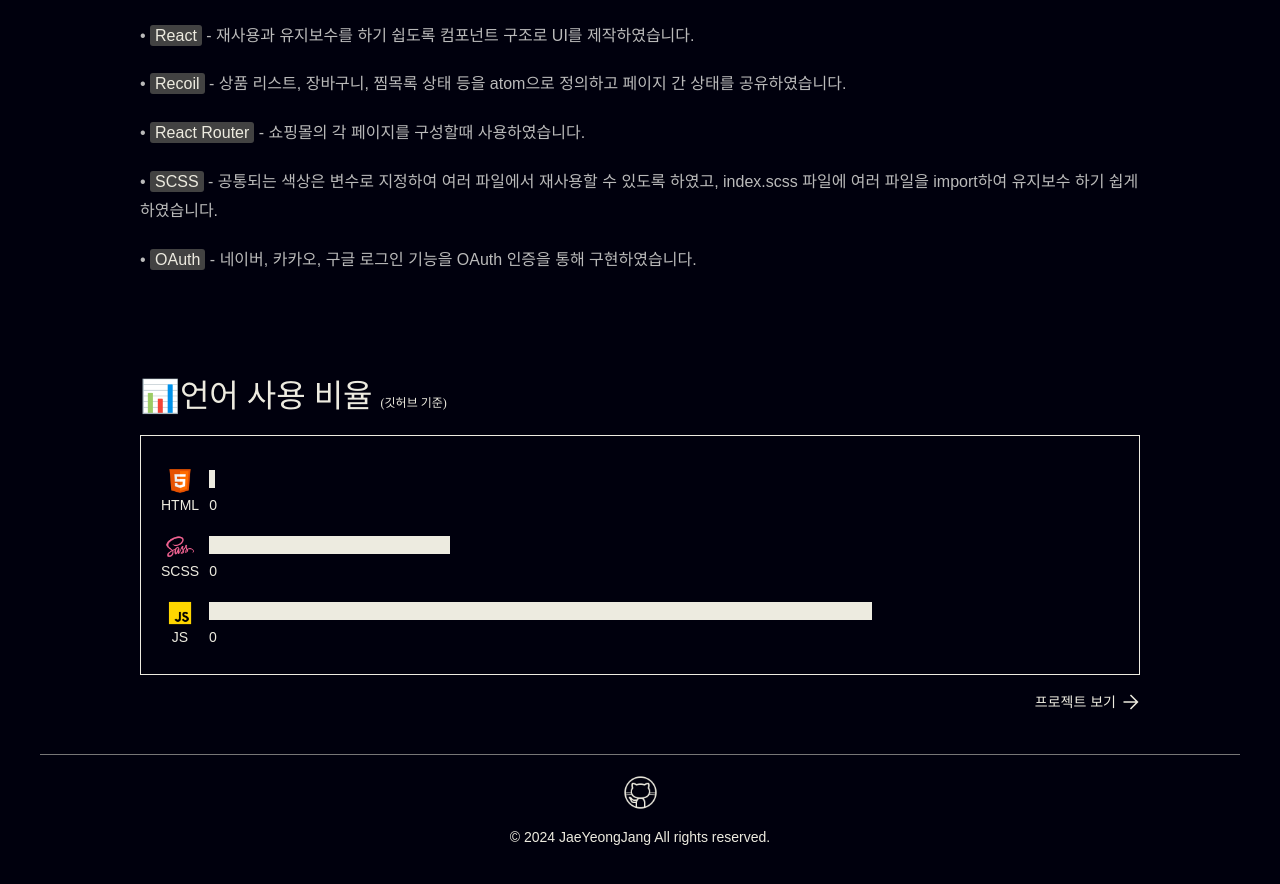
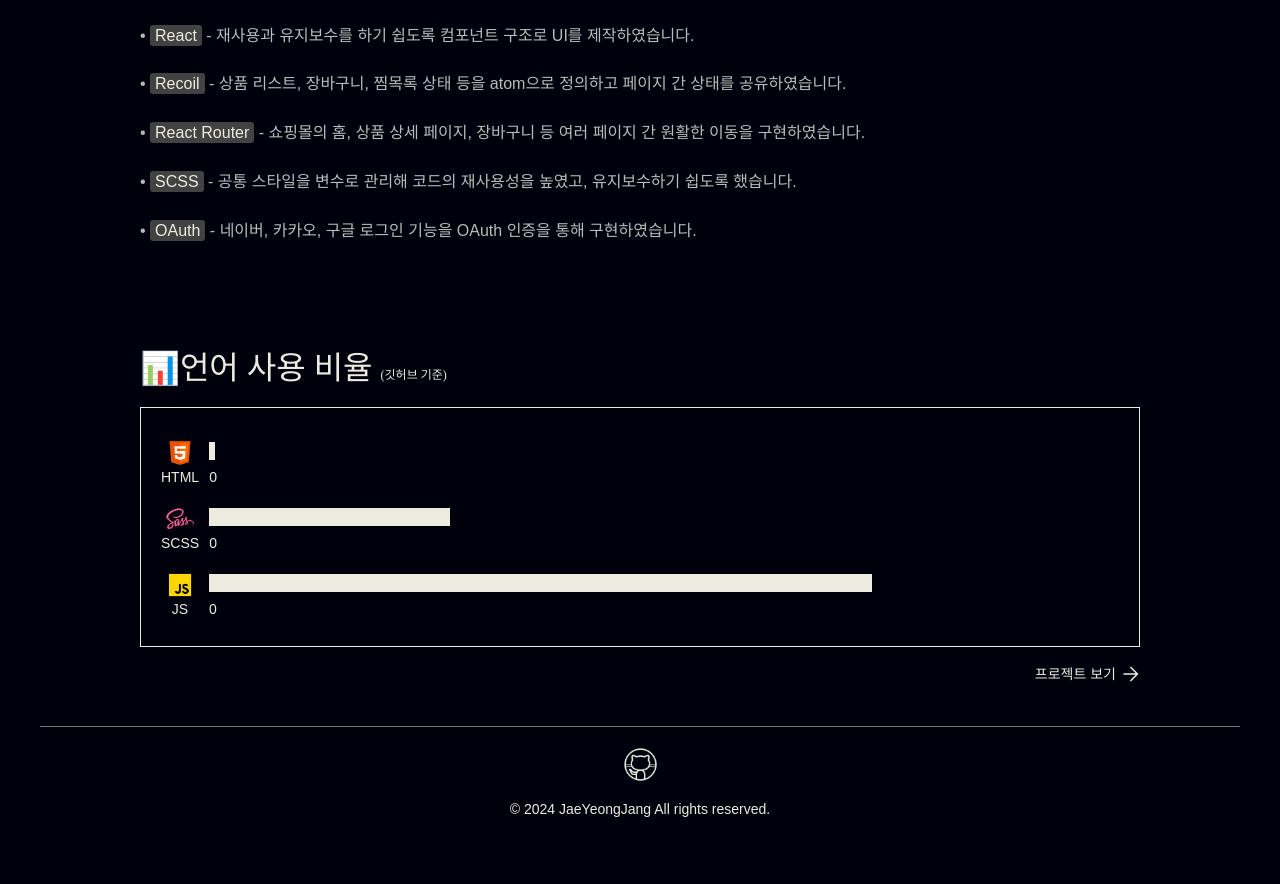
Before and after one commit to jaeyeong97/portfolio, a React (Create React App) app: page /shop in a window 1280 px wide. Shown: the part 1134-2018 px from the top of the page. After the commit the page ends 1990 px from the top, so only its background shows below. Built offline with nearby package versions, Linux system fonts and the light colour scheme; a web font is replaced by a local one.

Commit message:
shop 설명 수정

```diff
--- a/src/components/projectPages/Shop.js
+++ b/src/components/projectPages/Shop.js
@@ -89,8 +89,8 @@ const Shop = () => {
           <div className="explain">
             <div>• <span className="cem">React</span> - 재사용과 유지보수를 하기 쉽도록 컴포넌트 구조로 UI를 제작하였습니다.</div>
             <div>• <span className="cem">Recoil</span> - 상품 리스트, 장바구니, 찜목록 상태 등을 atom으로 정의하고 페이지 간 상태를 공유하였습니다.</div>
-            <div>• <span className="cem">React Router</span> - 쇼핑몰의 각 페이지를 구성할때 사용하였습니다.</div>
-            <div>• <span className="cem">SCSS</span> - 공통되는 색상은 변수로 지정하여 여러 파일에서 재사용할 수 있도록 하였고, index.scss 파일에 여러 파일을 import하여 유지보수 하기 쉽게 하였습니다.</div>
+            <div>• <span className="cem">React Router</span> - 쇼핑몰의 홈, 상품 상세 페이지, 장바구니 등 여러 페이지 간 원활한 이동을 구현하였습니다.</div>
+            <div>• <span className="cem">SCSS</span> - 공통 스타일을 변수로 관리해 코드의 재사용성을 높였고, 유지보수하기 쉽도록 했습니다.</div>
             <div>• <span className="cem">OAuth</span> - 네이버, 카카오, 구글 로그인 기능을 OAuth 인증을 통해 구현하였습니다.</div>
           </div>
         </div>
```
